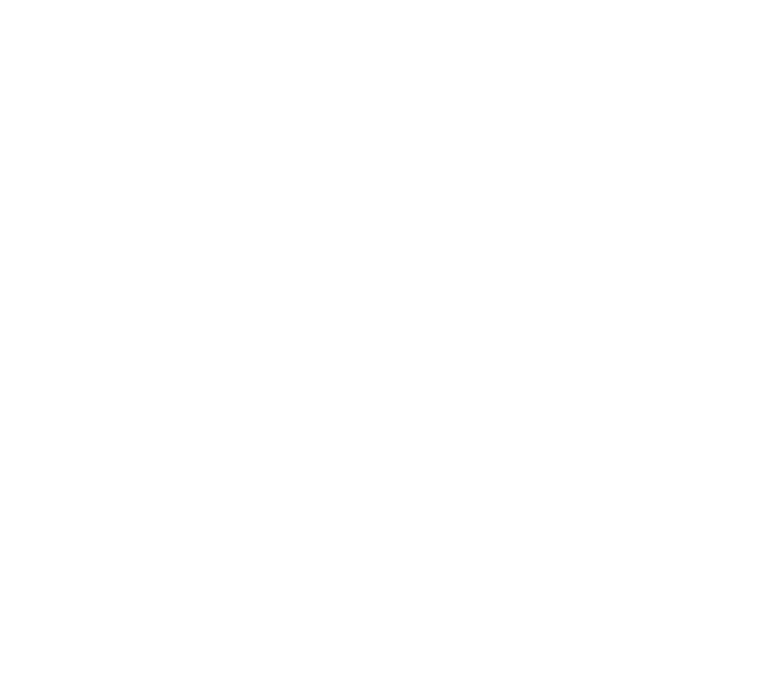
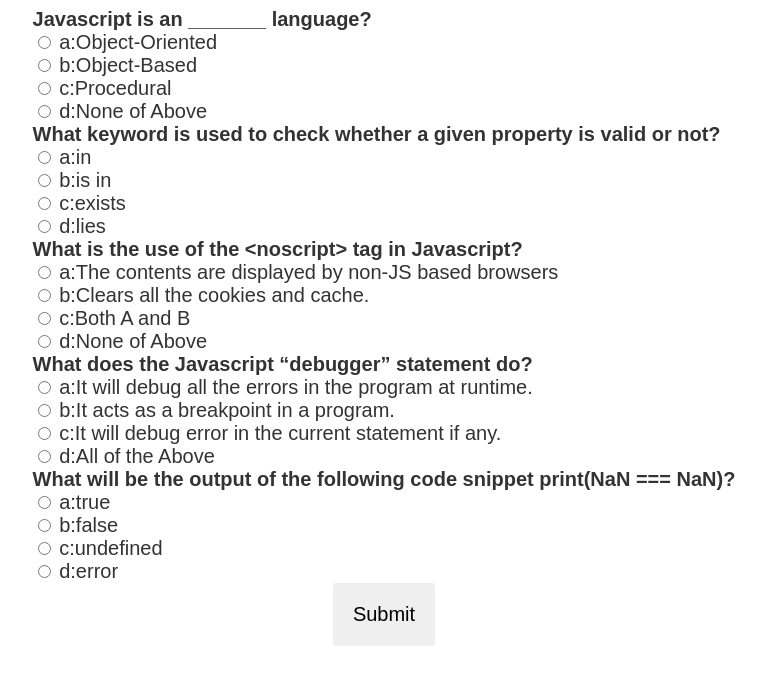
Before and after one commit to dpd007/js-mcq, a plain HTML site: page index.html in a window 1280 px wide. Shown: the whole page, without its empty margins (256-1022 px from the left). Drawn offline with Linux system fonts and the light colour scheme.

Commit message:
completed

```diff
--- a/index.html
+++ b/index.html
@@ -8,6 +8,13 @@
     <title>JS MCQ</title>
   </head>
   <body>
+    <div class="container">
+      <div class="mcq__div" id="mcq__div"></div>
+    </div>
+    <div class="btnDiv">
+      <button id="submit__btn">Submit</button>
+    </div>
+
     <script src="index.js"></script>
   </body>
 </html>
--- a/index.js
+++ b/index.js
@@ -0,0 +1,96 @@
+const quizDiv = document.getElementById("mcq__div");
+const submitBtn = document.getElementById("submit__btn");
+const resultDiv = document.getElementById("result__div");
+const myQuestions = [
+  {
+    question: "Javascript is an _______ language?",
+    answers: {
+      a: "Object-Oriented",
+      b: "Object-Based",
+      c: "Procedural",
+      d: "None of Above",
+    },
+    correctAnswer: "a",
+  },
+  {
+    question:
+      "What keyword is used to check whether a given property is valid or not?",
+    answers: {
+      a: "in",
+      b: "is in",
+      c: "exists",
+      d: "lies",
+    },
+    correctAnswer: "a",
+  },
+  {
+    question: "What is the use of the &lt;noscript&gt; tag in Javascript?",
+    answers: {
+      a: "The contents are displayed by non-JS based browsers",
+      b: "Clears all the cookies and cache.",
+      c: "Both A and B",
+      d: "None of Above",
+    },
+    correctAnswer: "a",
+  },
+  {
+    question: "What does the Javascript “debugger” statement do?",
+    answers: {
+      a: "It will debug all the errors in the program at runtime.",
+      b: "It acts as a breakpoint in a program.",
+      c: "It will debug error in the current statement if any.",
+      d: "All of the Above",
+    },
+    correctAnswer: "b",
+  },
+  {
+    question:
+      "What will be the output of the following code snippet print(NaN === NaN)?",
+    answers: {
+      a: "true",
+      b: "false",
+      c: "undefined",
+      d: "error",
+    },
+    correctAnswer: "b",
+  },
+];
+
+const createQuiz = () => {
+  const output = [];
+  myQuestions.forEach((currQues, quesNumber) => {
+    const answers = [];
+    for (letter in currQues.answers) {
+      answers.push(
+        `<label>
+      <input type="radio" name="question${quesNumber}" value="${letter}"/>
+      ${letter}:${currQues.answers[letter]}
+      </label> <br/>
+      `
+      );
+    }
+    output.push(
+      `<div class="question">${currQues.question}</div>
+      <div class="answer">${answers.join("")}</div>`
+    );
+  });
+  quizDiv.innerHTML = output.join("");
+};
+const showAnswers = () => {
+  const ansContainers = quizDiv.querySelectorAll(".answer");
+  let correct = 0;
+  myQuestions.forEach((currQues, quesNum) => {
+    const ansContainer = ansContainers[quesNum];
+    const select = `input[name=question${quesNum}]:checked`;
+    const userAns = (ansContainer.querySelector(select) || {}).value;
+    if (userAns == currQues.correctAnswer) {
+      correct++;
+    }
+  });
+
+  alert(`You've scored ${correct}`);
+};
+createQuiz();
+submitBtn.addEventListener("click", () => {
+  showAnswers();
+});
--- a/styles.css
+++ b/styles.css
@@ -0,0 +1,34 @@
+body {
+  font-size: 20px;
+  font-family: sans-serif;
+  color: #333;
+}
+.container {
+  display: flex;
+  justify-content: center;
+}
+.question {
+  font-weight: 600;
+}
+.answers {
+  margin-bottom: 20px;
+}
+.answers label {
+  display: block;
+}
+.btnDiv {
+  display: flex;
+  justify-content: center;
+}
+#submit__btn {
+  font-size: 20px;
+  border: 0px;
+  border-radius: 3px;
+  padding: 20px;
+  cursor: pointer;
+  margin-bottom: 20px;
+}
+#submit__btn:hover {
+  background-color: green;
+  color: #fff;
+}
```
